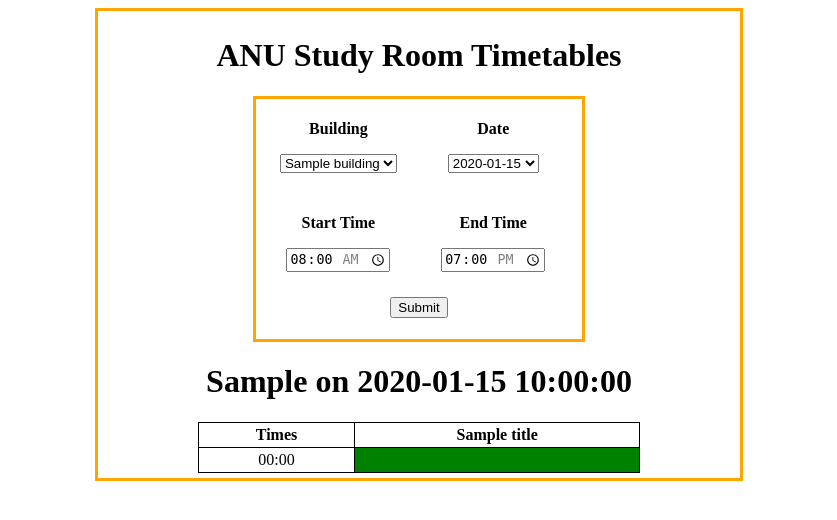
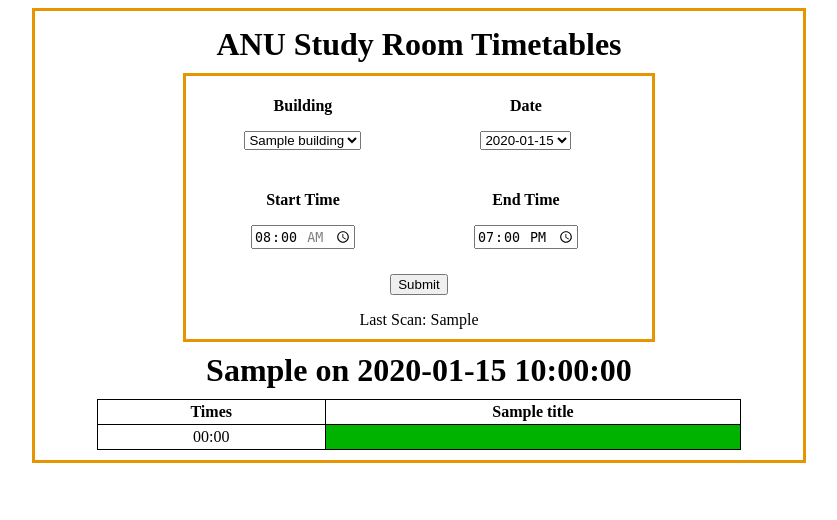
Before and after one commit to FudgeMunkey/ANUStudyRooms-Website, a Flask app: template templates/home.html in a window 1280 px wide. Shown: the top 520 px of the page, without its empty margins (221-1058 px from the left). Run offline with Flask 2, Linux system fonts and the light colour scheme; the template is opened without the code that fills it: most values are stand-ins (such as "Sample title", 1, 10 or a date in 2020).

Commit message:
- Added a last scan message - Some bug fixes - Some style changes

```diff
--- a/app.py
+++ b/app.py
@@ -1,8 +1,11 @@
 from flask import Flask, render_template, request
 import datetime
 import json
+import requests
 
-import requests
+# ***************************************************************************
+# CONFIG
+ON_PRODUCTION = False
 
 app = Flask(__name__)
 
@@ -10,6 +13,7 @@ SCANNER_URL = "http://172.20.0.2/scan.json"
 
 DAYS_NUM = 7
 BUILDINGS = ["Chifley", "Hancock", "Law", "Menzies"]
+
 
 # GET request to grab the scan.json file from the scanner container
 def getScannerData():
@@ -76,13 +80,13 @@ def filter():
     selected_building = request.form['building']
     selected_date = request.form['date']
 
-    # Read in values
-    # Ideally we should store this value in a file and only GET the server if it's outdated
-    # text = open("static/data/scan.json", "r")
-    # my_content = text.read()
-    # text.close()
-
-    my_content = getScannerData()
+    # Where date comes from depends in we're on production or not
+    if ON_PRODUCTION:
+        my_content = getScannerData()
+    else:
+        text = open("static/data/scan.json", "r")
+        my_content = text.read()
+        text.close()
 
     # Convert text to json and slice relevant info
     parsed_json = (json.loads(my_content))
@@ -99,7 +103,12 @@ def filter():
     # time_start = 540
     time_end = convertStringToMinutes(request.form['end_time'])
     increment = 15
-    for c in range(int(time_end / 15) + 1 - int(time_start / 15)):
+    # for c in range(int(time_end / 15) + 1 - int(time_start / 15)):
+    time_range = int(time_end / 15) + 0 - int(time_start / 15)
+    if time_end > 1425:
+        time_range += 1
+
+    for c in range(time_range):
         bool_row = []
 
         # Go through each of the rooms
@@ -120,12 +129,21 @@ def filter():
             bool_row.append(booked)
         bool_array.append(bool_row)
 
+        # Format last scan time
+        scan_end = datetime.datetime.strptime(parsed_json["Scan_End"], "%Y-%m-%d %H:%M:%S.%f")
+        scan_end = scan_end.strftime("%Y-%m-%d %H:%M:%S")
+
     return render_template('home.html', buildingList=BUILDINGS, dateList=generateDates(DAYS_NUM),
                            buildingSelected=selected_building, dateSelected=selected_date,
                            startTimeSelected=time_start, endTimeSelected=time_end,
-                           startTime=time_start, titles=sliced_json.keys(), bool_booked=bool_array)
+                           startTime=time_start, titles=sliced_json.keys(), bool_booked=bool_array,
+                           last_scan=scan_end)
 
 
 if __name__ == '__main__':
-    app.debug = False
-    app.run(host='0.0.0.0', port=80)
+    app.debug = not ON_PRODUCTION
+
+    if ON_PRODUCTION:
+        app.run(host='0.0.0.0', port=80)
+    else:
+        app.run(host='127.0.0.1', port=5000)
--- a/static/mainstyle.css
+++ b/static/mainstyle.css
@@ -17,6 +17,7 @@ td {
 
 h1 {
     text-align: center;
+    margin: 10px;
 }
 
 .filter-element {
@@ -34,16 +35,28 @@ h1 {
     border-top: 1px solid black;
 }
 
+.booked {
+    background-color: red;
+}
+
+.unbooked {
+    background-color: green;
+}
+
+.last-scan {
+    text-align: center;
+}
+
 #page-body {
     margin: auto;
-    width: 50%;
-    border: 3px solid orange;
-    padding: 5px;
+    width: 60%;
+    border: 3px solid #e69500;
+    padding: 5px 5px 10px;
 }
 
 #table-parent {
     text-align: center;
-    width: 70%;
+    width: 85%;
     margin: auto;
 }
 
--- a/templates/home.html
+++ b/templates/home.html
@@ -32,22 +32,31 @@
 
                 <div class="filter-element">
                     <p><b>Start Time</b></p>
-                    <input type="time" name="start_time" min="00:00" max="11:00" value={{ convertMinutesToString(startTimeSelected) if startTimeSelected else "08:00" }} />
+                    <input type="time" name="start_time" min="00:00" max="11:00" value={{ convertMinutesToString(startTimeSelected) if startTimeSelected else "08:00" }} required />
                 </div>
 
                 <div class="filter-element">
                     <p><b>End Time</b></p>
-                    <input type="time" name="end_time" min="17:00" max="23:45" value={{ convertMinutesToString(endTimeSelected) if endTimeSelected else "19:00" }} />
+                    <input type="time" name="end_time" min="17:00" max="24:00" value={{ convertMinutesToString(endTimeSelected) if endTimeSelected else "19:00" }} required />
                 </div>
 
                 <div class="submit-button">
                     <p><input type="submit"></p>
                 </div>
+
+                <div class="last-scan">
+                    {% if last_scan is defined %}
+                    Last Scan: {{ last_scan }}
+                    {% endif %}
+                </div>
             </form>
 
             <!-- TIMETABLE PROPER CODE -->
             <div id="table-parent">
-                <h1> {{ buildingSelected }} on {{ dateSelected }}</h1>
+                {% if bool_booked is defined %}
+                    <h1> {{ buildingSelected }} on {{ dateSelected }}</h1>
+                {% endif %}
+
                 <table id="table-body">
                     <tr>
                         {% if titles is defined %}
@@ -61,10 +70,10 @@
                         <tr>
                             <!-- Check if we are looking at an hourly block, set hourly accordingly -->
                             {% set hourly = True if (startTime + loop.index0 * 15) % 60 == 0 %}
+
                             <td {{ "class=hour-block" if hourly }} >{{ convertMinutesToString(startTime + loop.index0 * 15) }}</td>
-
                             {% for booking in booked_list %}
-                            <td {{ "class=hour-block" if hourly }} {{ "style=background-color:red;" if booking else "style=background-color:green;" }}> </td>
+                            <td {{ "class=hour-block booked" if hourly }} {{ "style=background-color:#e60000;" if booking else "style=background-color:#00b300;" }}> </td>
                             {% endfor %}
 
                             {% set hourly = False %}
```
